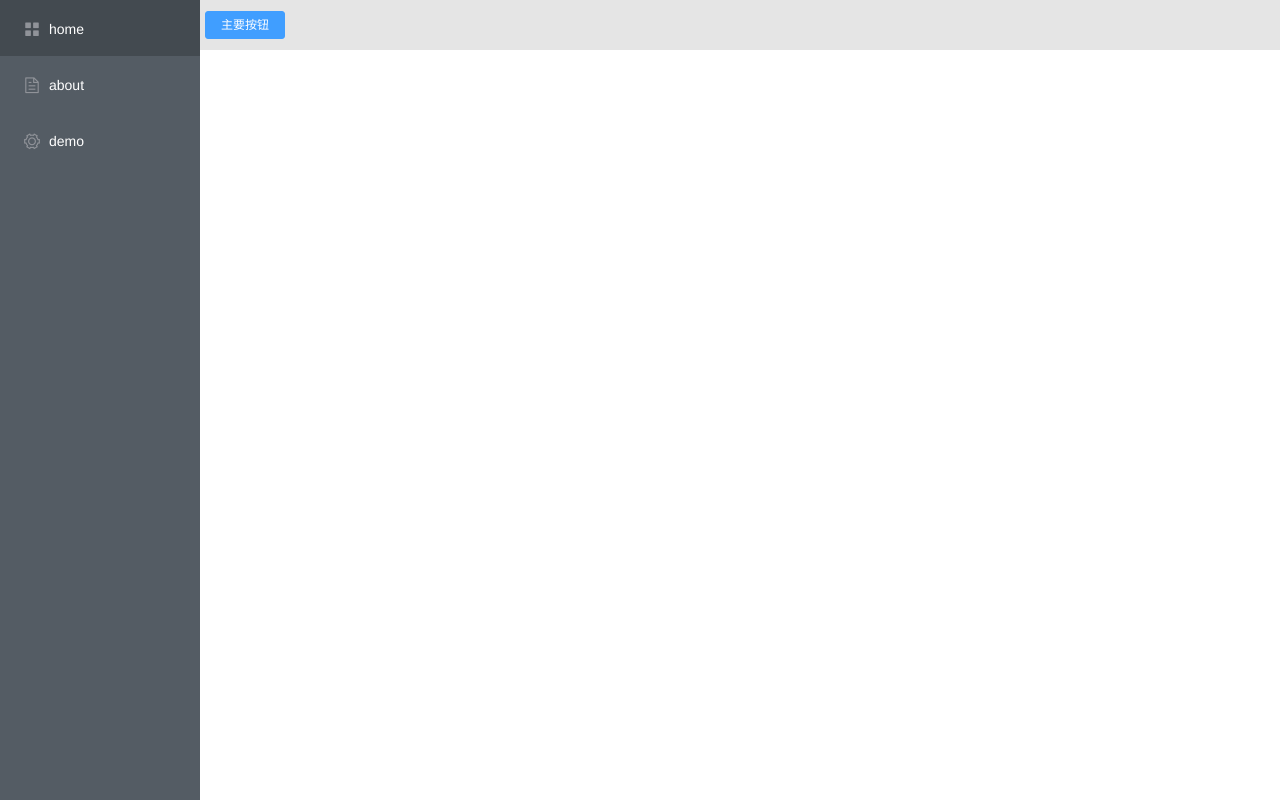
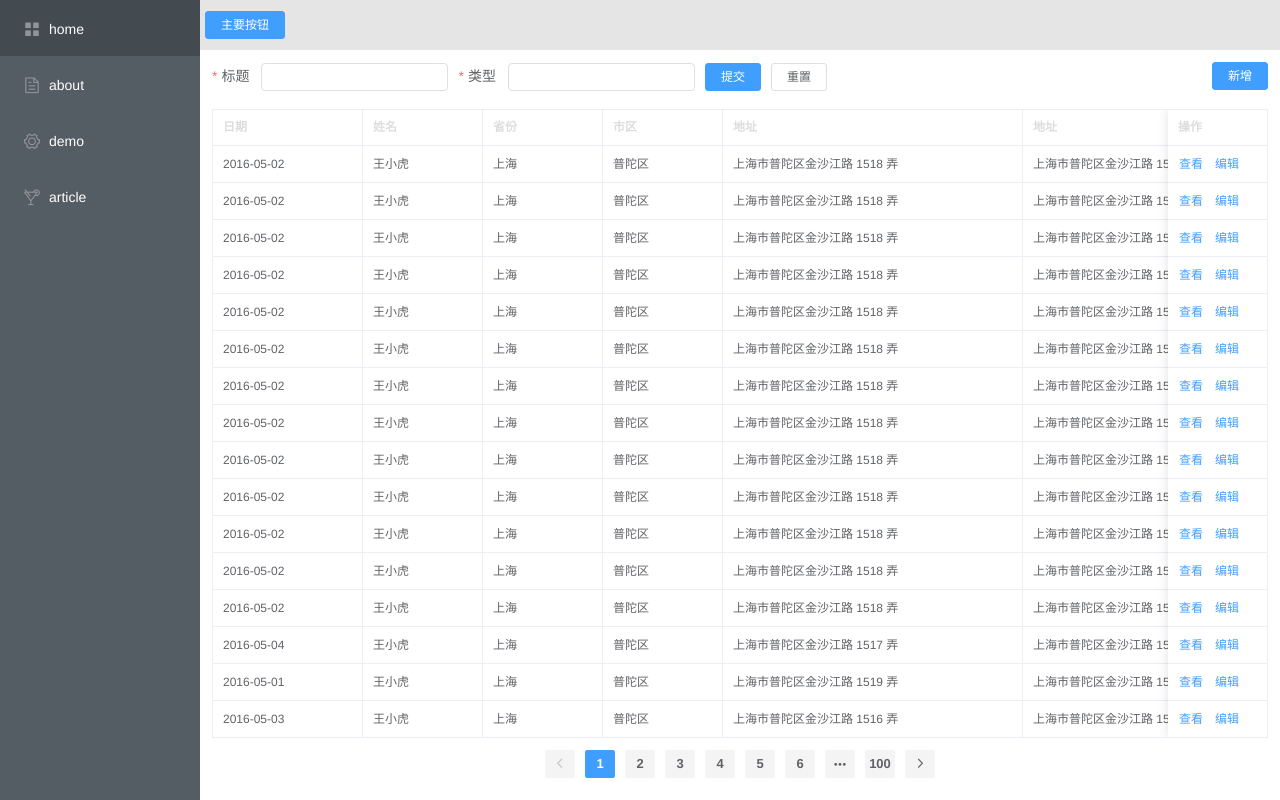
Before and after one commit to chenjiezi/blog-1, a Vue app in the folder blog-admin/: page /article in a window 1280 px wide. Built offline with nearby package versions, Linux system fonts and the light colour scheme.

Commit message:
新增article路由

```diff
--- a/blog-admin/src/router/index.js
+++ b/blog-admin/src/router/index.js
@@ -30,10 +30,13 @@ const routes = [
     path: '/demo',
     name: 'demo',
     icon: 'el-icon-setting',
-    // route level code-splitting
-    // this generates a separate chunk (about.[hash].js) for this route
-    // which is lazy-loaded when the route is visited.
-    component: () => import(/* webpackChunkName: "about" */ '../views/Demo.vue')
+    component: () => import('../views/Demo.vue')
+  },
+  {
+    path: '/article',
+    name: 'article',
+    icon: 'el-icon-cold-drink',
+    component: () => import('../views/Article.vue')
   }
 ]
 
--- /dev/null
+++ b/blog-admin/src/views/Article.vue
@@ -0,0 +1,258 @@
+<!-- Article -->
+<template>
+  <div class='article'>
+    <div class="top_bar">
+      <div class="search_bar">
+        <el-form :inline="true" size="mini" :rules="rules" :model="numberValidateForm" ref="numberValidateForm" @validate="func" class="demo-ruleForm">
+          <el-form-item label="标题" prop="title">
+            <el-input type="text" v-model="numberValidateForm.title" autocomplete="off"></el-input>
+          </el-form-item>
+          <el-form-item label="类型" prop="type">
+            <el-input type="text" v-model="numberValidateForm.type" autocomplete="off"></el-input>
+          </el-form-item>
+          <el-form-item>
+            <el-button type="primary" @click="submitForm('numberValidateForm')">提交</el-button>
+            <el-button @click="resetForm('numberValidateForm')">重置</el-button>
+          </el-form-item>
+        </el-form>
+      </div>
+      <div class="tool_bar">
+        <el-button type="primary" size="mini">新增</el-button>
+      </div>
+    </div>
+    <div class="main" style="width: calc(100vw - 224px)">
+      <el-table :data="tableData" border size="mini" style="" :header-cell-style="{'background-color': '#fff', 'color': '#ddd'}" :cell-style="{padding: '2px 0'}">
+        <el-table-column fixed prop="date" label="日期" width="150">
+        </el-table-column>
+        <el-table-column prop="name" label="姓名" width="120">
+        </el-table-column>
+        <el-table-column prop="province" label="省份" width="120">
+        </el-table-column>
+        <el-table-column prop="city" label="市区" width="120">
+        </el-table-column>
+        <el-table-column prop="address" label="地址" width="300">
+        </el-table-column>
+        <el-table-column prop="address" label="地址" width="300">
+        </el-table-column>
+        <el-table-column prop="zip" label="邮编" width="120">
+        </el-table-column>
+        <el-table-column fixed="right" label="操作" width="100">
+          <template slot-scope="scope">
+            <el-button @click="handleClick(scope.row)" type="text" size="small">查看</el-button>
+            <el-button type="text" size="small">编辑</el-button>
+          </template>
+        </el-table-column>
+      </el-table>
+    </div>
+    <div class="pagination">
+      <el-pagination background layout="prev, pager, next" :total="1000">
+      </el-pagination>
+    </div>
+  </div>
+</template>
+
+<script>
+// 这里可以导入其他文件（比如：组件，工具js，第三方插件js，json文件，图片文件等等）
+// 例如：import 《组件名称》 from '《组件路径》';
+
+export default {
+  // import引入的组件需要注入到对象中才能使用
+  components: {},
+  data () {
+    // 这里存放数据
+    const titleMaxLength = (rule, value, callback) => {
+      if (value.length > 50) {
+        return callback(new Error('标题长度不得超过50'))
+      }
+    }
+    return {
+      numberValidateForm: {
+        title: '',
+        type: ''
+      },
+      tableData: [
+        {
+          date: '2016-05-02',
+          name: '王小虎',
+          province: '上海',
+          city: '普陀区',
+          address: '上海市普陀区金沙江路 1518 弄',
+          zip: 200333
+        }, {
+          date: '2016-05-02',
+          name: '王小虎',
+          province: '上海',
+          city: '普陀区',
+          address: '上海市普陀区金沙江路 1518 弄',
+          zip: 200333
+        }, {
+          date: '2016-05-02',
+          name: '王小虎',
+          province: '上海',
+          city: '普陀区',
+          address: '上海市普陀区金沙江路 1518 弄',
+          zip: 200333
+        }, {
+          date: '2016-05-02',
+          name: '王小虎',
+          province: '上海',
+          city: '普陀区',
+          address: '上海市普陀区金沙江路 1518 弄',
+          zip: 200333
+        }, {
+          date: '2016-05-02',
+          name: '王小虎',
+          province: '上海',
+          city: '普陀区',
+          address: '上海市普陀区金沙江路 1518 弄',
+          zip: 200333
+        }, {
+          date: '2016-05-02',
+          name: '王小虎',
+          province: '上海',
+          city: '普陀区',
+          address: '上海市普陀区金沙江路 1518 弄',
+          zip: 200333
+        }, {
+          date: '2016-05-02',
+          name: '王小虎',
+          province: '上海',
+          city: '普陀区',
+          address: '上海市普陀区金沙江路 1518 弄',
+          zip: 200333
+        }, {
+          date: '2016-05-02',
+          name: '王小虎',
+          province: '上海',
+          city: '普陀区',
+          address: '上海市普陀区金沙江路 1518 弄',
+          zip: 200333
+        }, {
+          date: '2016-05-02',
+          name: '王小虎',
+          province: '上海',
+          city: '普陀区',
+          address: '上海市普陀区金沙江路 1518 弄',
+          zip: 200333
+        }, {
+          date: '2016-05-02',
+          name: '王小虎',
+          province: '上海',
+          city: '普陀区',
+          address: '上海市普陀区金沙江路 1518 弄',
+          zip: 200333
+        }, {
+          date: '2016-05-02',
+          name: '王小虎',
+          province: '上海',
+          city: '普陀区',
+          address: '上海市普陀区金沙江路 1518 弄',
+          zip: 200333
+        }, {
+          date: '2016-05-02',
+          name: '王小虎',
+          province: '上海',
+          city: '普陀区',
+          address: '上海市普陀区金沙江路 1518 弄',
+          zip: 200333
+        },
+        {
+          date: '2016-05-02',
+          name: '王小虎',
+          province: '上海',
+          city: '普陀区',
+          address: '上海市普陀区金沙江路 1518 弄',
+          zip: 200333
+        }, {
+          date: '2016-05-04',
+          name: '王小虎',
+          province: '上海',
+          city: '普陀区',
+          address: '上海市普陀区金沙江路 1517 弄',
+          zip: 200333
+        }, {
+          date: '2016-05-01',
+          name: '王小虎',
+          province: '上海',
+          city: '普陀区',
+          address: '上海市普陀区金沙江路 1519 弄',
+          zip: 200333
+        }, {
+          date: '2016-05-03',
+          name: '王小虎',
+          province: '上海',
+          city: '普陀区',
+          address: '上海市普陀区金沙江路 1516 弄',
+          zip: 200333
+        }],
+      rules: {
+        title: [
+          { required: true, message: '标题不能为空' },
+          { validator: titleMaxLength, trigger: 'blur' }
+        ],
+        type: [
+          { required: true, message: '类型不能为空' }
+        ]
+      }
+    }
+  },
+  // 监听属性 类似于data概念
+  computed: {},
+  // 监控data中的数据变化
+  watch: {},
+  // 方法集合
+  methods: {
+    func (prop, result, err) {
+      // console.log('prop:', prop)
+      // console.log('result:', result)
+      // console.log('err:', err)
+    },
+    handleClick (row) {
+      console.log(row)
+    },
+    submitForm (formName) {
+      this.$refs[formName].validate((valid) => {
+        if (valid) {
+          alert('submit!')
+        } else {
+          alert('error submit!!')
+          return false
+        }
+      })
+    },
+    resetForm (formName) {
+      this.$refs[formName].resetFields()
+    }
+  },
+  // 生命周期 - 创建完成（可以访问当前this实例）
+  created () {
+
+  },
+  // 生命周期 - 挂载完成（可以访问DOM元素）
+  mounted () {
+
+  },
+  beforeCreate () { }, // 生命周期 - 创建之前
+  beforeMount () { }, // 生命周期 - 挂载之前
+  beforeUpdate () { }, // 生命周期 - 更新之前
+  updated () { }, // 生命周期 - 更新之后
+  beforeDestroy () { }, // 生命周期 - 销毁之前
+  destroyed () { }, // 生命周期 - 销毁完成
+  activated () { } // 如果页面有keep-alive缓存功能，这个函数会触发
+}
+</script>
+<style lang='scss' scoped>
+//@import url(); 引入公共css类
+.article > *:nth-child(2) {
+  // background: rgba(0, 0, 0, 0.03);
+  margin-bottom: 10px;
+}
+.top_bar {
+  display: flex;
+  justify-content: space-between;
+}
+.pagination {
+  display: flex;
+  justify-content: center;
+}
+</style>
```
